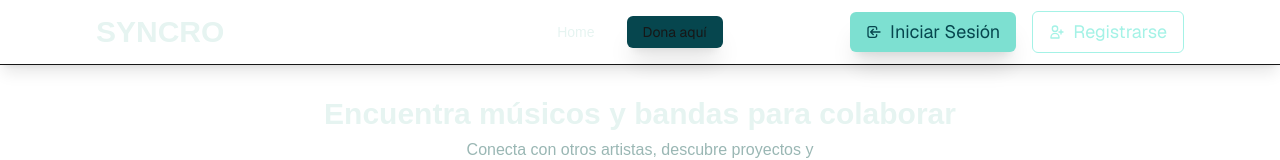
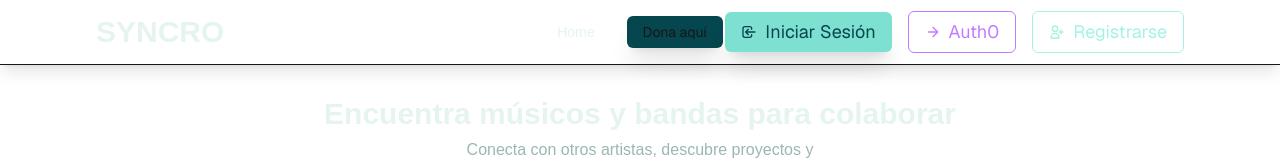
Before and after one commit to pf-henry-g3/front, a Next.js app in the folder front/: page / in a window 1280 px wide. Shown: the top 160 px of the page. Built offline with nearby package versions, Linux system fonts and the light colour scheme; no server answers.

Commit message:
fix(auth): login button routes to /login; add separate Auth0 button

```diff
--- a/front/src/components/AuthButtons.tsx
+++ b/front/src/components/AuthButtons.tsx
@@ -51,13 +51,25 @@ export default function AuthButtons () {
                     <button
                         className="bg-tur1 py-1.5 px-4 rounded-md text-azul text-lg font-sans shadow-xl transition duration-300 hover:bg-tur2 hover:text-oscuro2 hover:-translate-y-0.5 hover:cursor-pointer flex items-center gap-2"
                         onClick={() => {
-                            loginWithRedirect({ appState: { returnTo: "/dashboard" } });
+                            router.push("/login");
                         }}
                     >
                         <svg className="w-4 h-4" fill="none" stroke="currentColor" viewBox="0 0 24 24">
                             <path strokeLinecap="round" strokeLinejoin="round" strokeWidth={2} d="M11 16l-4-4m0 0l4-4m-4 4h14m-5 4v1a3 3 0 01-3 3H6a3 3 0 01-3-3V7a3 3 0 013-3h7a3 3 0 013 3v1" />
                         </svg>
                         Iniciar Sesión
+                    </button>
+
+                    <button
+                        className="py-1.5 rounded-md px-4 text-purple-400 text-lg font-sans border border-fondo1 transition duration-400 hover:bg-purple-400 hover:text-azul hover:-translate-y-0.5 hover:cursor-pointer flex items-center gap-2"
+                        onClick={() => {
+                            loginWithRedirect({ appState: { returnTo: "/dashboard" } });
+                        }}
+                    >
+                        <svg className="w-4 h-4" fill="none" stroke="currentColor" viewBox="0 0 24 24">
+                            <path strokeLinecap="round" strokeLinejoin="round" strokeWidth={2} d="M5 12h14M12 5l7 7-7 7" />
+                        </svg>
+                        Auth0
                     </button>
 
                     <button
```
